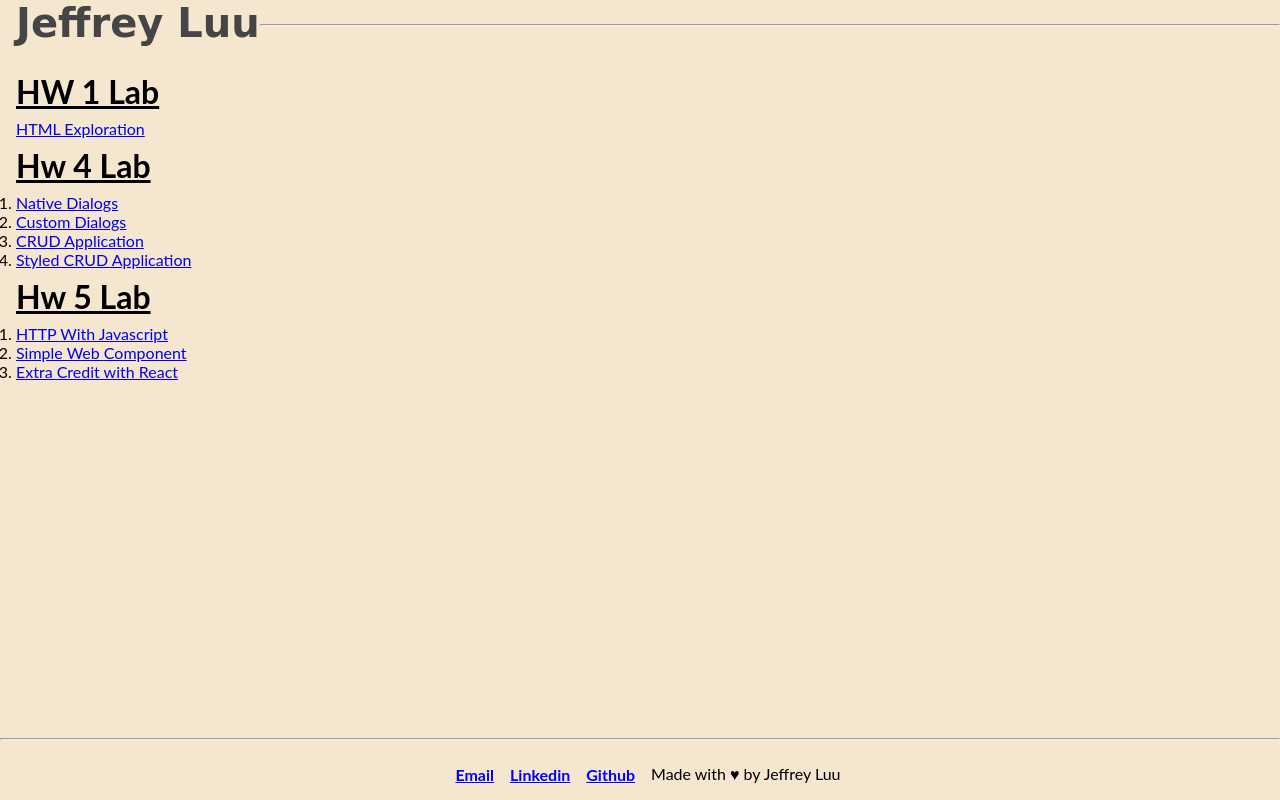
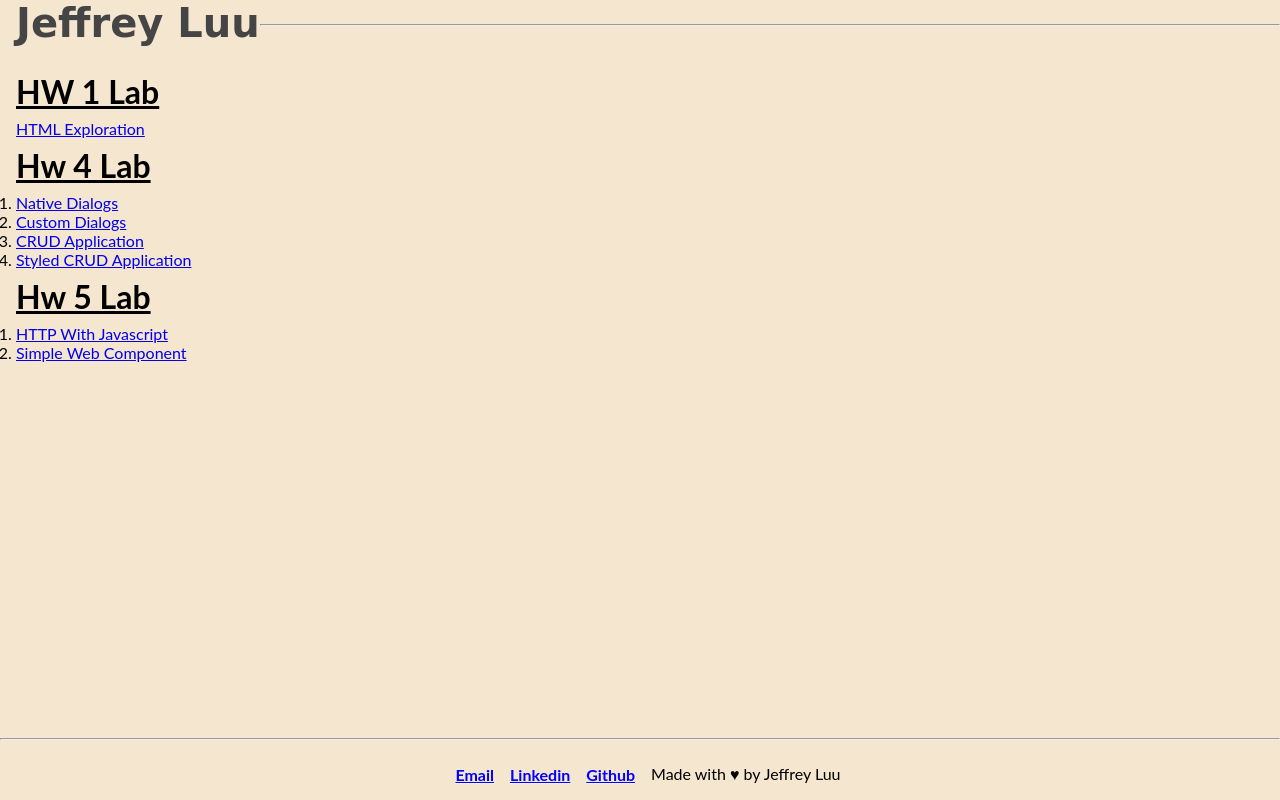
Before and after one commit to UCSD-Classes/CSE-134b-HW5, a plain HTML site: page labs/labs.html in a window 1280 px wide. Drawn offline with Linux system fonts and the light colour scheme; a web font is replaced by a local one.

Commit message:
update labs link

```diff
--- a/labs/labs.html
+++ b/labs/labs.html
@@ -89,7 +89,6 @@
                 <ol>
                     <li> <a href="/labs/hw5/methodtest.html">HTTP With Javascript</a></li>
                     <li> <a href="/labs/hw5/webcomponent.html">Simple Web Component</a></li>
-                    <li> <a href="/labs/hw5/extracredit.html">Extra Credit with React</a></li>
                 </ol>
             </section>
 
```
